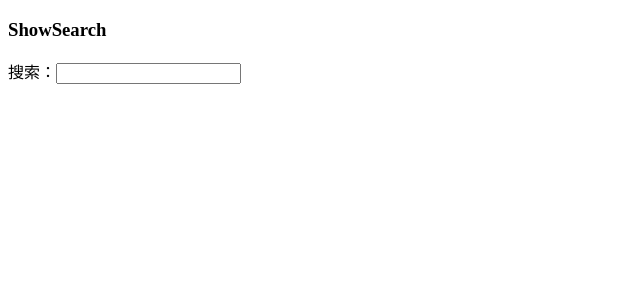
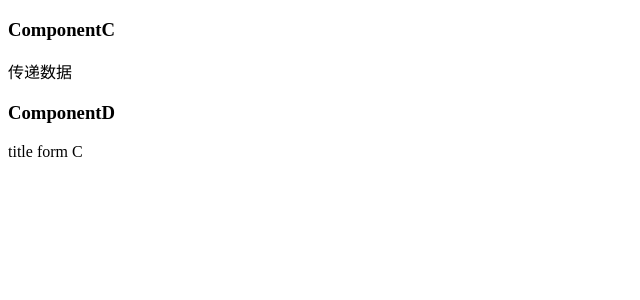
Before and after one commit to mindfreakcriss/my_vue_demo, a Vue app in the folder vue_base/: page / in a window 1280 px wide. Shown: the top 300 px of the page, without its empty margins (0-640 px from the left). Built offline with nearby package versions, Linux system fonts and the light colour scheme.

Commit message:
【提交】 pros 实现子传父数据

```diff
--- a/vue_base/src/App.vue
+++ b/vue_base/src/App.vue
@@ -33,6 +33,7 @@ import ComponentA from "@/components/ComponentA.vue";
 import ComponentEvent from "@/components/ComponentEvent.vue";
 import componentEvent from "@/components/ComponentEvent.vue";
 import ShowSearch from "@/components/ShowSearch.vue";
+import ComponentC from "@/components/ComponentC.vue";
 
 export default {
   components: {
@@ -41,7 +42,8 @@ export default {
     // Aside,
     //ComponentA
     componentEvent,
-    ShowSearch
+    ShowSearch,
+    ComponentC
   }
 }
 
@@ -70,5 +72,6 @@ export default {
 <!--  <parent></parent>-->
 <!--  <ComponentA></ComponentA>-->
 <!--  <component-event></component-event>-->
-  <ShowSearch></ShowSearch>
+<!--  <ShowSearch></ShowSearch>-->
+  <ComponentC></ComponentC>
 </template>
--- /dev/null
+++ b/vue_base/src/components/CompenentD.vue
@@ -0,0 +1,22 @@
+<script>
+export default {
+  data() {
+    return {
+
+    }
+  },
+  props:[
+      'title','onEvent'
+  ]
+}
+</script>
+
+<template>
+  <h3>ComponentD</h3>
+  {{ title }}
+  <p> {{ onEvent('传递数据') }} </p>
+</template>
+
+<style scoped>
+
+</style>
--- /dev/null
+++ b/vue_base/src/components/ComponentC.vue
@@ -0,0 +1,28 @@
+<script>
+import ComponentD from "@/components/CompenentD.vue";
+ export default {
+   components: {ComponentD},
+   data() {
+     return {
+       title:"title form C",
+       message:"message form D",
+     }
+   },
+   methods: {
+     dataFn(data) {
+      console.log(data)
+       this.message = data;
+     }
+   }
+ }
+</script>
+
+<template>
+<h3>ComponentC</h3>
+  <p>{{ message }}</p>
+  <component-d :title="title" :onEvent="dataFn"></component-d>
+</template>
+
+<style scoped>
+
+</style>
```
